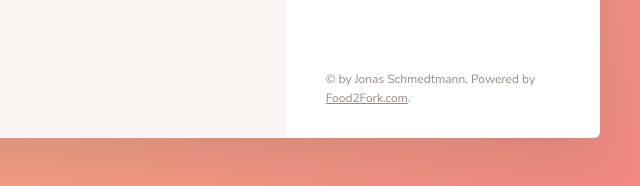
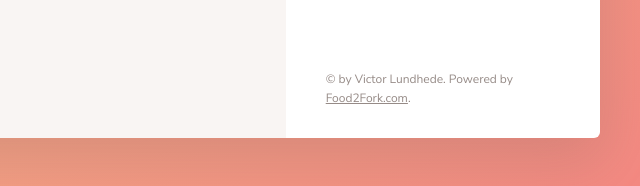
Before and after one commit to victorlundhede/fuzzy-apps, a website built with webpack: page Forkify/src/index.html in a window 1280 px wide. Shown: the part 1013-1199 px from the top of the page, 640-1280 px from the left. Built offline with nearby package versions, Linux system fonts and the light colour scheme.

Commit message:
Fix copyright

```diff
--- a/Forkify/src/index.html
+++ b/Forkify/src/index.html
@@ -429,7 +429,7 @@
             </ul>
 
             <div class="copyright">
-                &copy; by Jonas Schmedtmann. Powered by
+                &copy; by Victor Lundhede. Powered by
                 <a href="http://food2fork.com" target="_blank" class="link">Food2Fork.com</a>.
             </div>
 
```
